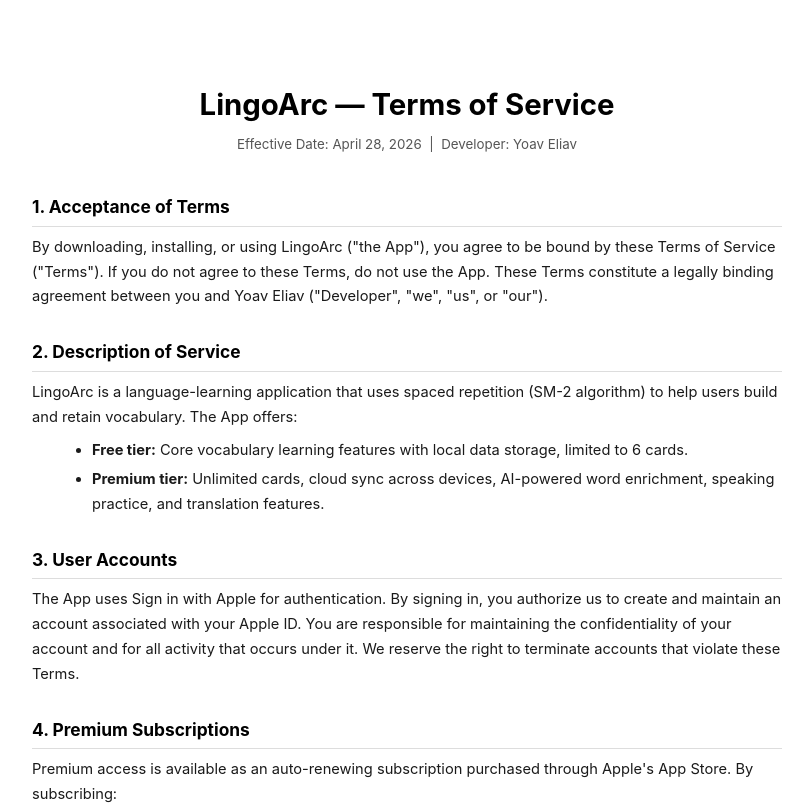
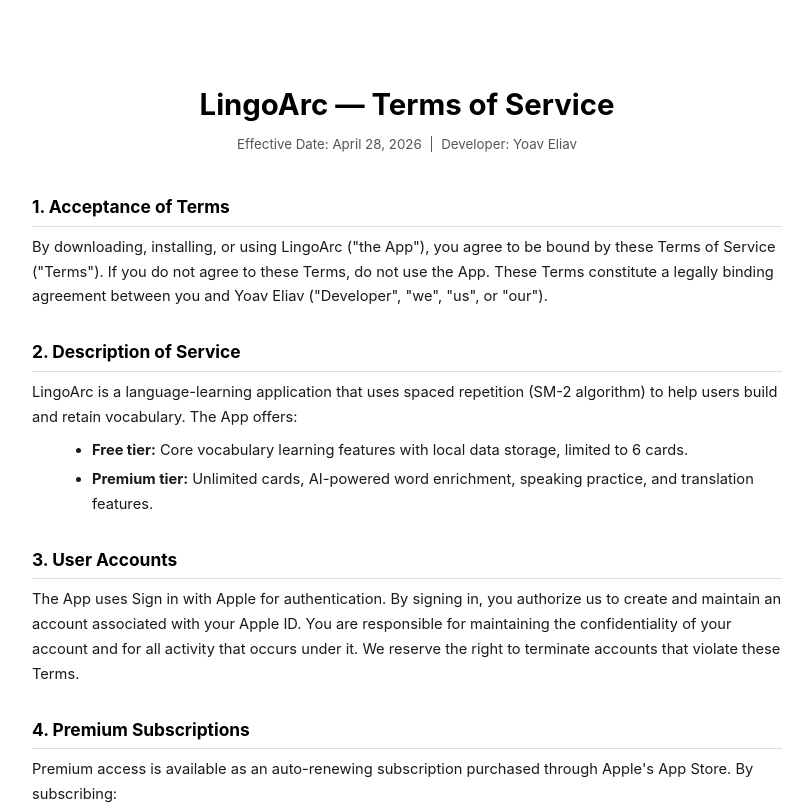
Before and after one commit to yoav58/lingoarc-legal, a plain HTML site: page index.html in a window 1280 px wide. Shown: the top 810 px of the page, without its empty margins (233-1044 px from the left). Drawn offline with Linux system fonts and the light colour scheme.

Commit message:
Remove 'cloud sync across devices' — feature not yet implemented

```diff
--- a/index.html
+++ b/index.html
@@ -25,7 +25,7 @@
 <p>LingoArc is a language-learning application that uses spaced repetition (SM-2 algorithm) to help users build and retain vocabulary. The App offers:</p>
 <ul>
   <li><strong>Free tier:</strong> Core vocabulary learning features with local data storage, limited to 6 cards.</li>
-  <li><strong>Premium tier:</strong> Unlimited cards, cloud sync across devices, AI-powered word enrichment, speaking practice, and translation features.</li>
+  <li><strong>Premium tier:</strong> Unlimited cards, AI-powered word enrichment, speaking practice, and translation features.</li>
 </ul>
 
 <h2>3. User Accounts</h2>
```
